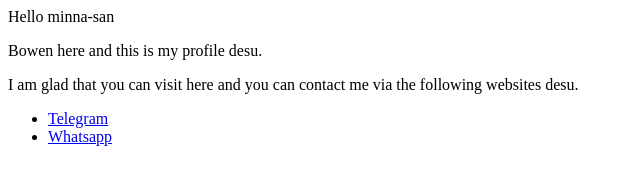
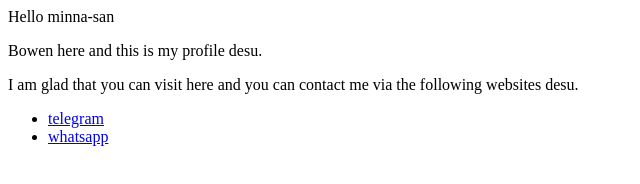
Before and after one commit to xxxwbwxxx/xxxwbwxxx.github.io, a plain HTML site: page index.html in a window 1280 px wide. Shown: the full height of the page, 0-640 px from the left. Drawn offline with Linux system fonts and the light colour scheme.

Commit message:
Update index.html

```diff
--- a/index.html
+++ b/index.html
@@ -3,6 +3,7 @@
 <p>I am glad that you can visit here and you can contact me via the following websites desu. </p>
 
 <ul>
-  <li> <a href="t.me/xxxbwxxx">Telegram</a> </li>
-  <li> <a href="wa.link/od0vdi">Whatsapp</a> </li>
+  <li> <a href="https://t.me/xxxbwxxx">telegram</a> </li>
+  <li> <a href="https://wa.link/od0vdi">whatsapp</a> </li>
+
 </ul>
```
